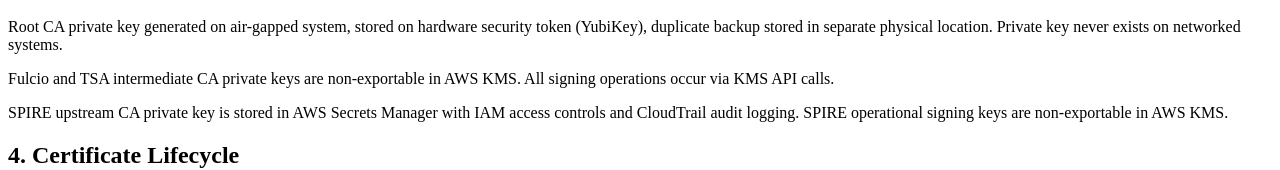
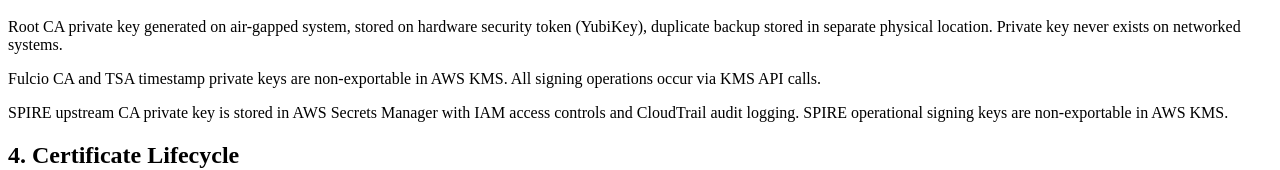
Before and after one commit to linnemanlabs/trust-portal, a plain HTML site: page data/cps.html in a window 1280 px wide. Shown: the part 370-540 px from the top of the page. Drawn offline with Linux system fonts and the light colour scheme.

Commit message:
re-word key management policy

```diff
--- a/data/cps.html
+++ b/data/cps.html
@@ -27,7 +27,7 @@
   <h2>3. Key Management</h2>
   <p>Root CA private key generated on air-gapped system, stored on hardware security token (YubiKey), duplicate backup
     stored in separate physical location. Private key never exists on networked systems.</p>
-  <p>Fulcio and TSA intermediate CA private keys are non-exportable in AWS KMS. All signing operations occur via KMS API
+  <p>Fulcio CA and TSA timestamp private keys are non-exportable in AWS KMS. All signing operations occur via KMS API
     calls.</p>
   <p>SPIRE upstream CA private key is stored in AWS Secrets Manager with IAM access controls and CloudTrail audit
     logging. SPIRE operational signing keys are non-exportable in AWS KMS.</p>
```
